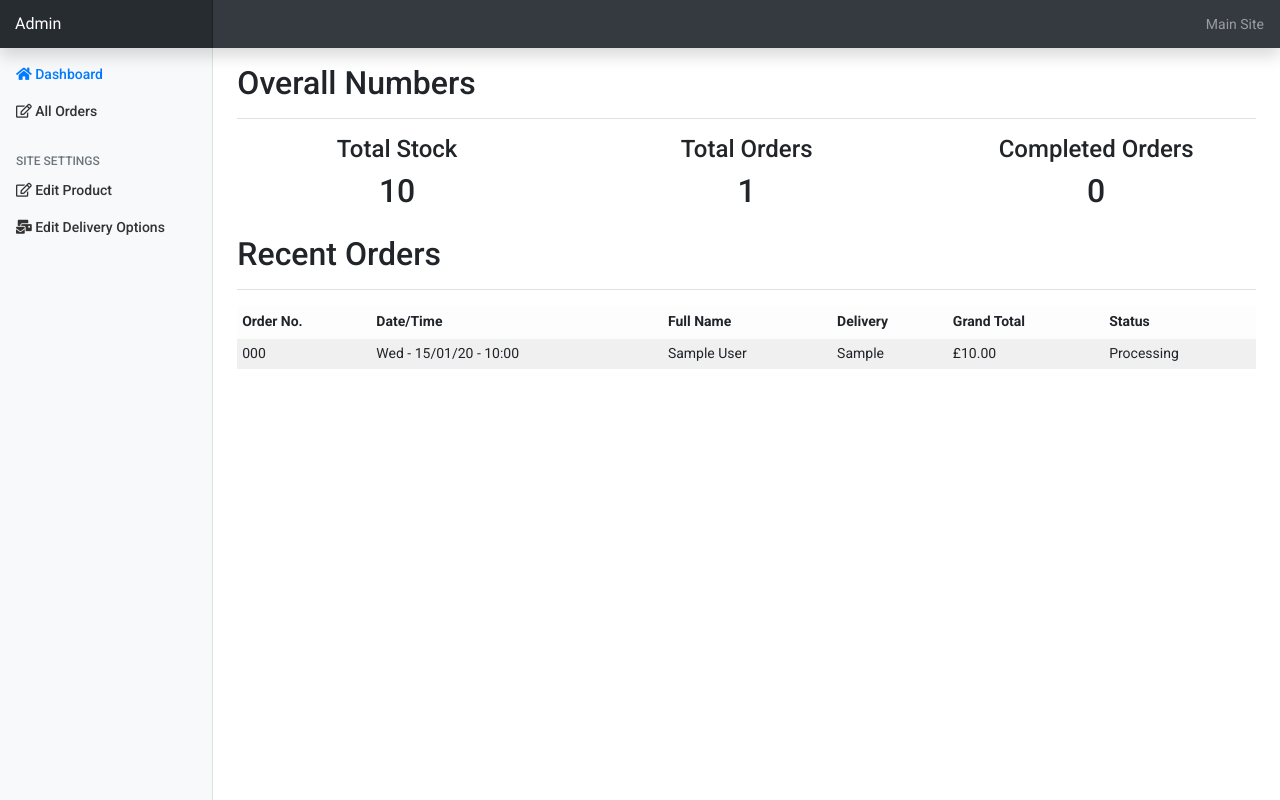
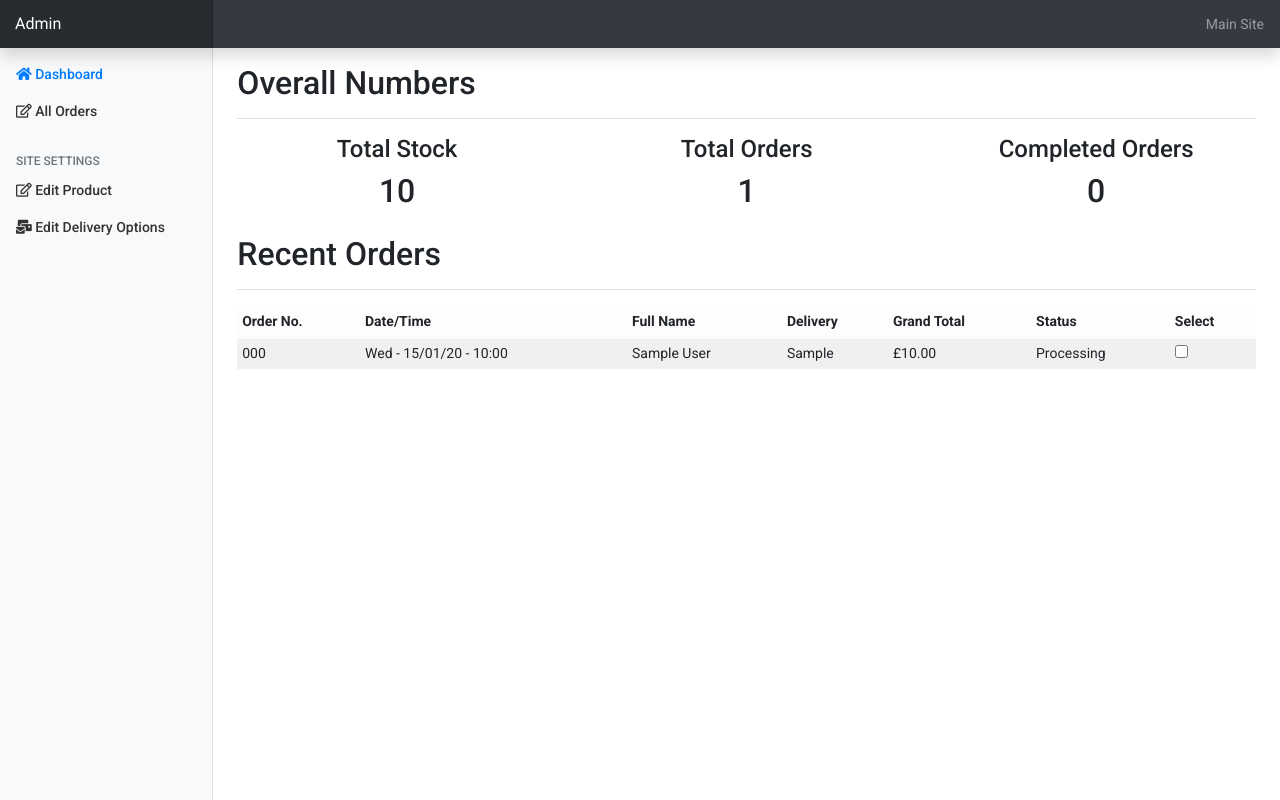
Before and after one commit to Tmuat/jg_kicking_tee, a Django app: page /site-admin/home/ in a window 1280 px wide. Run offline with Django 3.2, Linux system fonts and the light colour scheme; a user stored in the database is signed in; tables that the repository leaves empty hold one stand-in row (values such as "Sample post"); some libraries are stand-ins or nearby versions.

Commit message:
Created selects for recent orders

```diff
--- a/site_admin/templates/site_admin/admin_home.html
+++ b/site_admin/templates/site_admin/admin_home.html
@@ -3,7 +3,8 @@
 
 {% block content %}
 <main role="main" class="col-md-9 ml-sm-auto col-lg-10 px-4">
-    <div class="d-flex justify-content-between flex-wrap flex-md-nowrap align-items-center pt-3 pb-2 mb-3 border-bottom">
+    <div
+        class="d-flex justify-content-between flex-wrap flex-md-nowrap align-items-center pt-3 pb-2 mb-3 border-bottom">
         <h1 class="h2">Overall Numbers</h1>
     </div>
     <div class="row">
@@ -20,7 +21,8 @@
             <h2>{{ completed_order_count }}</h2>
         </div>
     </div>
-    <div class="d-flex justify-content-between flex-wrap flex-md-nowrap align-items-center pt-3 pb-2 mb-3 border-bottom">
+    <div
+        class="d-flex justify-content-between flex-wrap flex-md-nowrap align-items-center pt-3 pb-2 mb-3 border-bottom">
         <h1 class="h2">Recent Orders</h1>
     </div>
     <div class="table-responsive">
@@ -35,7 +37,9 @@
                     <th class="border-top-0 d-none d-lg-table-cell">Delivery</th>
                     <th class="border-top-0 d-lg-none">Full Name & Delivery</th>
                     <th class="border-top-0">Grand Total</th>
-                    <th class="border-top-0">Status</th>
+                    <th class="border-top-0 d-none d-lg-table-cell">Status</th>
+                    <th class="border-top-0 d-lg-none">Status & Select</th>
+                    <th class="border-top-0 d-none d-lg-table-cell">Select</th>
                 </tr>
             </thead>
             <tbody>
@@ -46,10 +50,14 @@
                     <td class="d-none d-lg-table-cell">{{ order.date|date:"D - d/m/y - H:i" }}</td>
                     <td class="d-none d-md-table-cell d-lg-none">{{ order.date|date:"d/m/y" }}</td>
                     <td class="d-none d-lg-table-cell">{{ order.full_name }}</td>
-                    <td class="d-none d-lg-table-cell" title="{{ order.delivery_method }}">{{ order.delivery_method|truncatechars:20 }}</td>
-                    <td class="d-lg-none" title="{{ order.delivery_method }}">{{ order.full_name }},<br>{{ order.delivery_method|truncatechars:15 }}</td>
+                    <td class="d-none d-lg-table-cell" title="{{ order.delivery_method }}">
+                        {{ order.delivery_method|truncatechars:20 }}</td>
+                    <td class="d-lg-none" title="{{ order.delivery_method }}">
+                        {{ order.full_name }},<br>{{ order.delivery_method|truncatechars:15 }}</td>
                     <td>£{{ order.grand_total }}</td>
-                    <td>{{ order.status|title }}</td>
+                    <td class="d-none d-lg-table-cell">{{ order.status|title }}</td>
+                    <td><span class="d-block d-lg-none">{{ order.status|title }}</span><input type="checkbox" id="{{ order.id }}"
+                            value="{{ order.id }}"></td>
                 </tr>
                 {% endfor %}
             </tbody>
```
